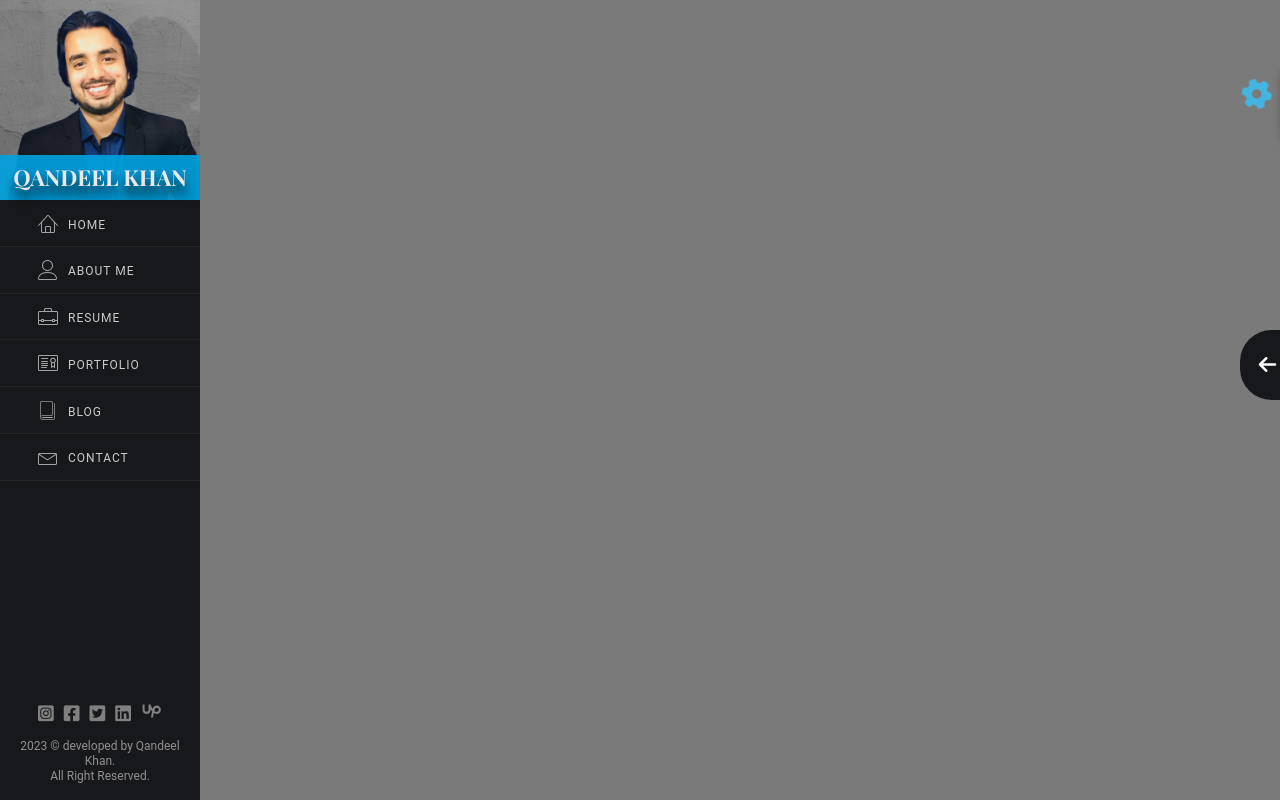
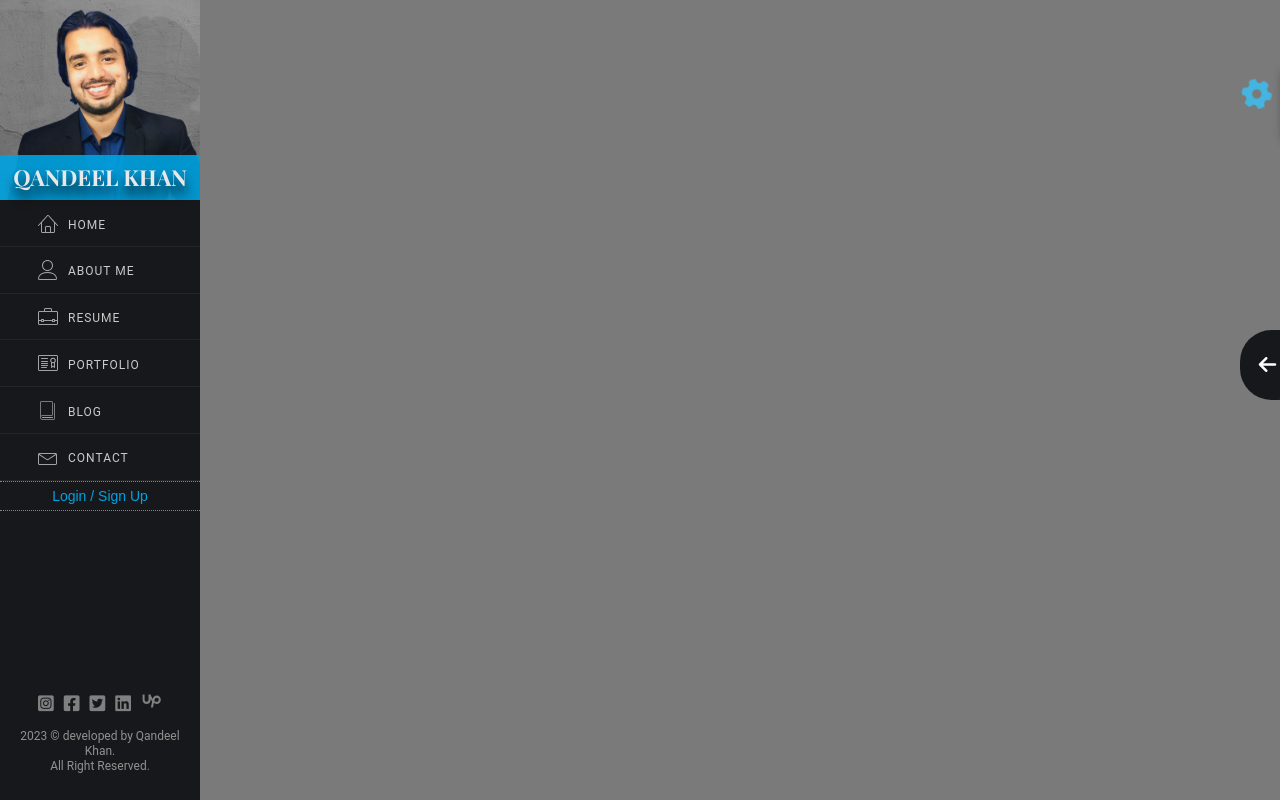
Before and after one commit to QandeelKhan/portfolio-client, a React (Create React App) app: page /blog-detail in a window 1280 px wide. Built offline with nearby package versions, Linux system fonts and the light colour scheme.

Commit message:
auto commit by py script

```diff
--- a/src/components/SideNav.tsx
+++ b/src/components/SideNav.tsx
@@ -83,6 +83,15 @@ const SideNav: React.FC = (props: any) => {
                         })}
                     </ul>
                 </div>
+                <a href="/" className="login-anchor">
+                    <button
+                        type="submit"
+                        className="send-messsage-btn login-sign"
+                        value="Send Message"
+                    >
+                        Login / Sign Up
+                    </button>
+                </a>
                 <div className="footer-area">
                     <div className="footer-icons">
                         <a
--- a/src/components/css/side-nav.css
+++ b/src/components/css/side-nav.css
@@ -209,7 +209,7 @@ li {
     align-items: center;
     background-color: var(--secondaryColor);
     height: 100vh;
-    padding: 0px 15px;
+    padding: 30px 15px 10px 15px;
 }
 
 .footer-icons {
@@ -319,3 +319,19 @@ li {
     transform: rotate(360deg);
     /* font-weight: bold; */
 }
+.login-sign {
+    background-color: #17181b;
+    margin: 0px 0px;
+    border-top: 1px dotted #868686;
+    border-bottom: 1px dotted #868686;
+    border-left: none;
+    border-right: none;
+    width: 100%;
+    height: 30px;
+}
+.login-anchor {
+    width: 100%;
+}
+.nav::-webkit-scrollbar {
+    display: none;
+}
```
